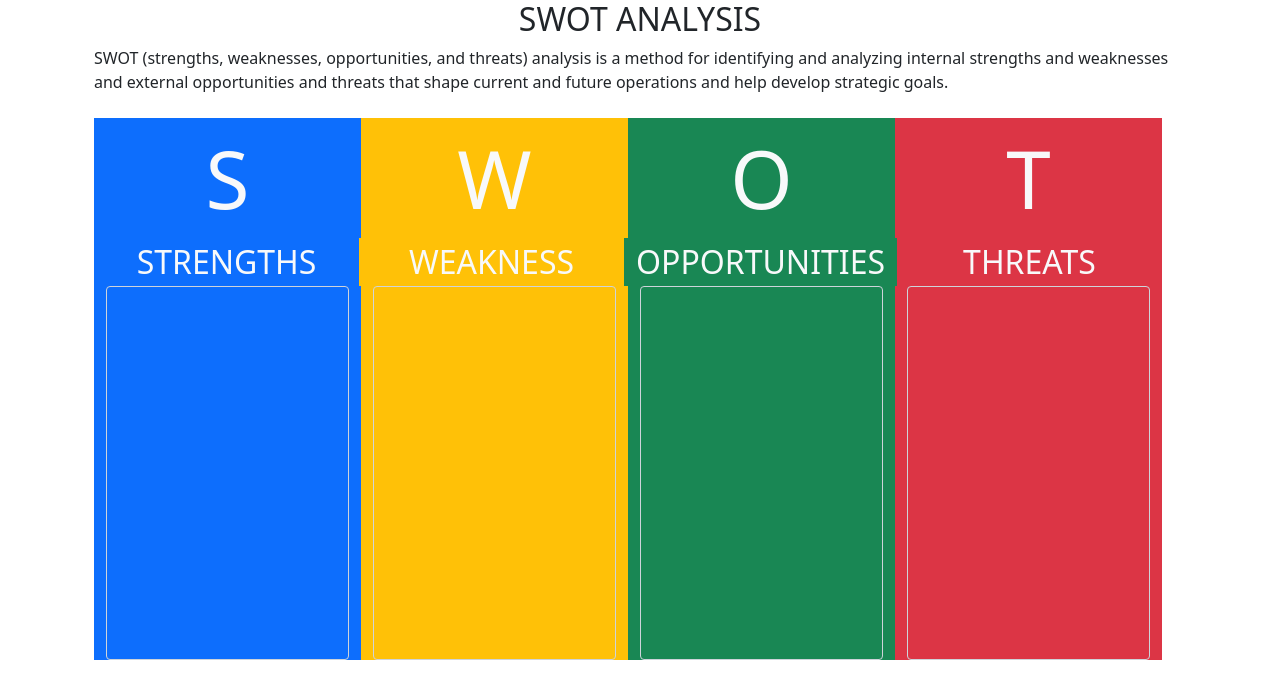
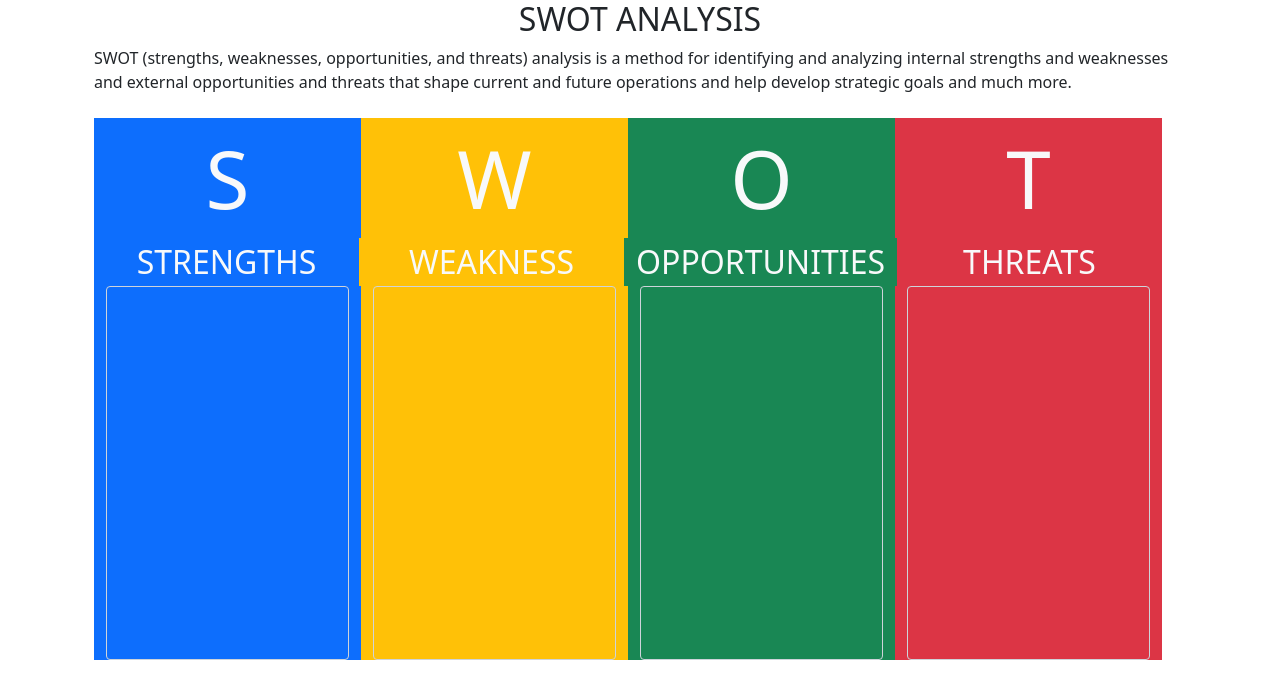
Before and after one commit to Nisarg6502/swot-analysis, a plain HTML site: page index.html in a window 1280 px wide. Drawn offline with nearby package versions, Linux system fonts and the light colour scheme.

Commit message:
kuch nahi add

```diff
--- a/index.html
+++ b/index.html
@@ -18,7 +18,7 @@
             identifying and analyzing internal
             strengths and weaknesses and external opportunities and threats that shape current and future operations and
             help
-            develop strategic goals.</div>
+            develop strategic goals and much more.</div>
         <br>
         <div class="container row text-center">
             <div class="container col bg-primary text-light"><span style="font-size: 5rem;">S</span></div>
```
